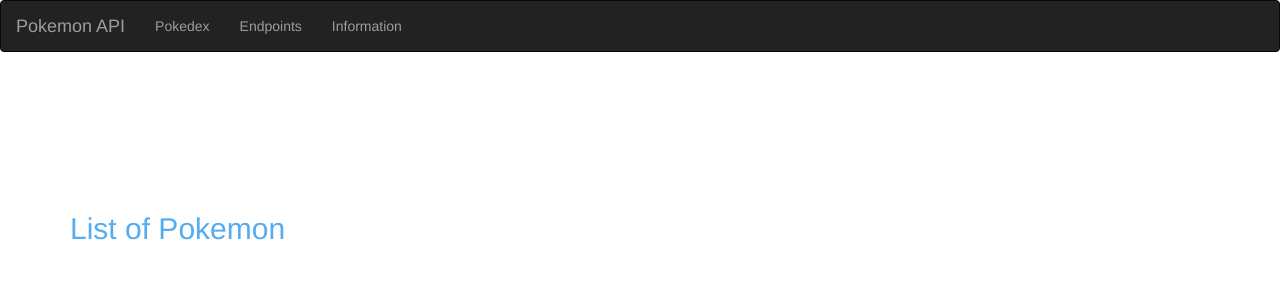
After one commit to juandes/PokemonAPI-AnalyticsPlatform, a Flask app: page /pokedex in a window 1280 px wide. The commit adds this page. Shown: the top 300 px of the page. Run offline with Flask 2, Linux system fonts and the light colour scheme; data that the repository does not hold is empty; some libraries are stand-ins or nearby versions.

Commit message:
Added Pokemon page

```diff
--- a/app.py
+++ b/app.py
@@ -1,4 +1,5 @@
 import pymongo
+from bson import json_util
 import json
 from engine import *
 from flask import Flask, jsonify, make_response, render_template
@@ -75,6 +76,7 @@ class PokemonByNumber(Resource):
         else:
             return {'status':'error'}
 
+
 class PokemonByName(Resource):
     def __init__(self):
         self.reqparse = reqparse.RequestParser()
@@ -111,15 +113,13 @@ def about_page():
 def endpoints_page():
     return render_template('endpoints.html')
 
-@app.route('/pokemon')
+@app.route('/pokedex')
 def all_pokemon_page():
-    return render_template('pokemon.html', pokemon_dump = [pokemon for pokemon in find_pokemon_names(collection)])
+    return render_template('pokedex.html', pokemon_dump = [pokemon for pokemon in find_pokemon_names(collection)])
 
-#@app.route('/pokemon/<string:pokemon_name>/')
-#def pokemon_page(pokemon_name):
-#    return 'Hi'
-
-
+@app.route('/pokemon/<string:pokemon_name>/')
+def pokemon_page(pokemon_name):
+    return render_template('pokemon.html', pokemon_data = find_pokemon(pokemon_name, collection))
 
 if __name__ == '__main__':
     app.run(debug=True)
--- a/engine.py
+++ b/engine.py
@@ -8,3 +8,7 @@ def find_pokemon(collection, pokemon):
 
 def find_pokemon_names(collection):
     return collection.find({}, {'name':1, 'national_id': 1,'_id':0}).sort('national_id', pymongo.ASCENDING)
+
+
+def find_pokemon(name, collection):
+    return collection.find_one({'name': name})
--- a/templates/layout.html
+++ b/templates/layout.html
@@ -22,7 +22,7 @@
 
     <div class="collapse navbar-collapse" id="bs-example-navbar-collapse-1">
        <ul class="nav navbar-nav">
-           <li><a href="pokemon">Pokemon</a></li>
+           <li><a href="pokedex">Pokedex</a></li>
            <li><a href="endpoints">Endpoints</a></li>
            <li><a href="about">Information</a></li>
       </ul>
--- /dev/null
+++ b/templates/pokedex.html
@@ -0,0 +1,9 @@
+{% extends "layout.html" %}
+{% block content %}
+  <h2>List of Pokemon</h2>
+  <ul>
+      {% for n in pokemon_dump %}
+      <li><a href="pokemon/{{n.name}}"><h4>{{n.national_id|int}}. {{n.name}}</h4></a></li>
+      {% endfor %}
+   </ul>
+{% endblock %}
```
Also changed, not shown: templates/pokemon.html (+22 -6 lines).
